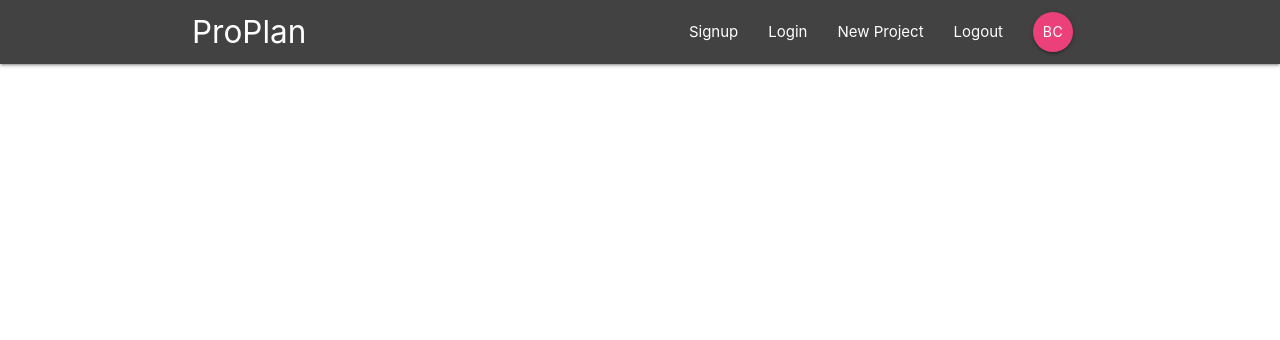
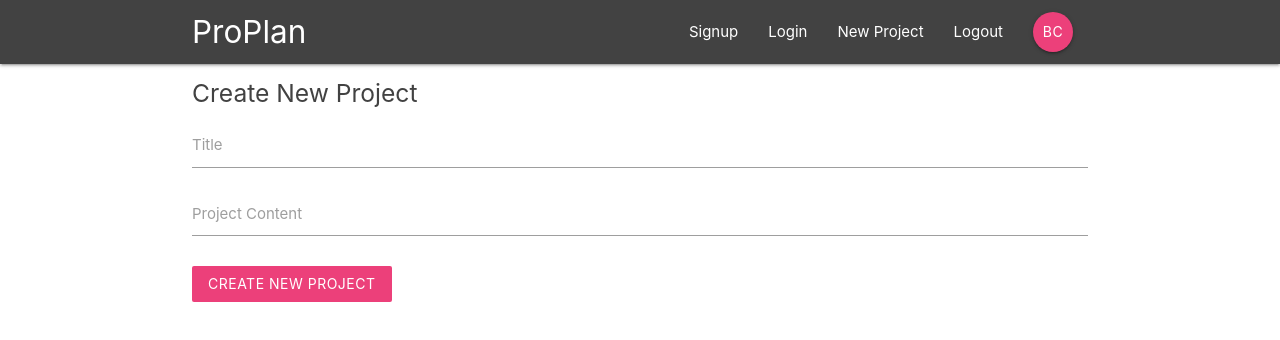
Before and after one commit to robert-laws/practice-sep-2020-react-context-firebase-app, a React (Create React App) app: page /create in a window 1280 px wide. Shown: the top 340 px of the page. Built offline with nearby package versions, Linux system fonts and the light colour scheme; the HTML template or start-up script is replaced by a standard one.

Commit message:
add create new project

```diff
--- a/src/App.js
+++ b/src/App.js
@@ -3,7 +3,7 @@ import 'materialize-css/dist/css/materialize.min.css';
 import { BrowserRouter as Router, Switch, Route } from 'react-router-dom';
 import { Navbar } from './components/layout';
 import { Dashboard } from './components/dashboard';
-import { ProjectDetails } from './components/projects';
+import { ProjectDetails, CreateProject } from './components/projects';
 import { SignIn, SignUp } from './components/auth';
 
 function App() {
@@ -16,6 +16,7 @@ function App() {
           <Route path='/project/:id' component={ProjectDetails} />
           <Route path='/signin' component={SignIn} />
           <Route path='/signup' component={SignUp} />
+          <Route path='/create' component={CreateProject} />
         </Switch>
       </div>
     </Router>
--- a/src/components/auth/SignIn.js
+++ b/src/components/auth/SignIn.js
@@ -12,9 +12,14 @@ export const SignIn = () => {
       [event.target.name]: event.target.value,
     });
   };
+
+  const handleSubmit = (event) => {
+    event.preventDefault();
+  };
+
   return (
     <div className='container'>
-      <form className='white'>
+      <form onSubmit={handleSubmit} className='white'>
         <h5 className='grey-text text-darken-3'>Sign In</h5>
         <div className='input-field'>
           <label htmlFor='email'>Email</label>
--- a/src/components/auth/SignUp.js
+++ b/src/components/auth/SignUp.js
@@ -15,9 +15,13 @@ export const SignUp = () => {
     });
   };
 
+  const handleSubmit = (event) => {
+    event.preventDefault();
+  };
+
   return (
     <div className='container'>
-      <form className='white'>
+      <form onSubmit={handleSubmit} className='white'>
         <h5 className='grey-text text-darken-3'>Sign Up</h5>
         <div className='input-field'>
           <label htmlFor='firstName'>First Name</label>
@@ -51,7 +55,7 @@ export const SignUp = () => {
           />
         </div>
         <div className='input-field'>
-          <button className='btn pink lighten-1 z-depth-0'>Login</button>
+          <button className='btn pink lighten-1 z-depth-0'>Sign Up</button>
         </div>
       </form>
     </div>
--- a/src/components/layout/SignedInLinks.js
+++ b/src/components/layout/SignedInLinks.js
@@ -5,7 +5,7 @@ export const SignedInLinks = () => {
   return (
     <ul className='right'>
       <li>
-        <NavLink to='/'>New Project</NavLink>
+        <NavLink to='/create'>New Project</NavLink>
       </li>
       <li>
         <NavLink to='/'>Logout</NavLink>
--- a/src/components/projects/CreateProject.js
+++ b/src/components/projects/CreateProject.js
@@ -1,5 +1,45 @@
-import React from 'react';
+import React, { useState } from 'react';
 
 export const CreateProject = () => {
-  return <div>Create Project</div>;
+  const [form, setForm] = useState({
+    title: '',
+    content: '',
+  });
+
+  const handleChange = (event) => {
+    setForm({
+      ...form,
+      [event.target.name]: event.target.value,
+    });
+  };
+
+  const handleSubmit = (event) => {
+    event.preventDefault();
+  };
+
+  return (
+    <div className='container'>
+      <form onSubmit={handleSubmit} className='white'>
+        <h5 className='grey-text text-darken-3'>Create New Project</h5>
+        <div className='input-field'>
+          <label htmlFor='title'>Title</label>
+          <input type='text' id='title' name='title' onChange={handleChange} />
+        </div>
+        <div className='input-field'>
+          <label htmlFor='content'>Project Content</label>
+          <textarea
+            className='materialize-textarea'
+            name='content'
+            id='content'
+            onChange={handleChange}
+          ></textarea>
+        </div>
+        <div className='input-field'>
+          <button className='btn pink lighten-1 z-depth-0'>
+            Create New Project
+          </button>
+        </div>
+      </form>
+    </div>
+  );
 };
```
